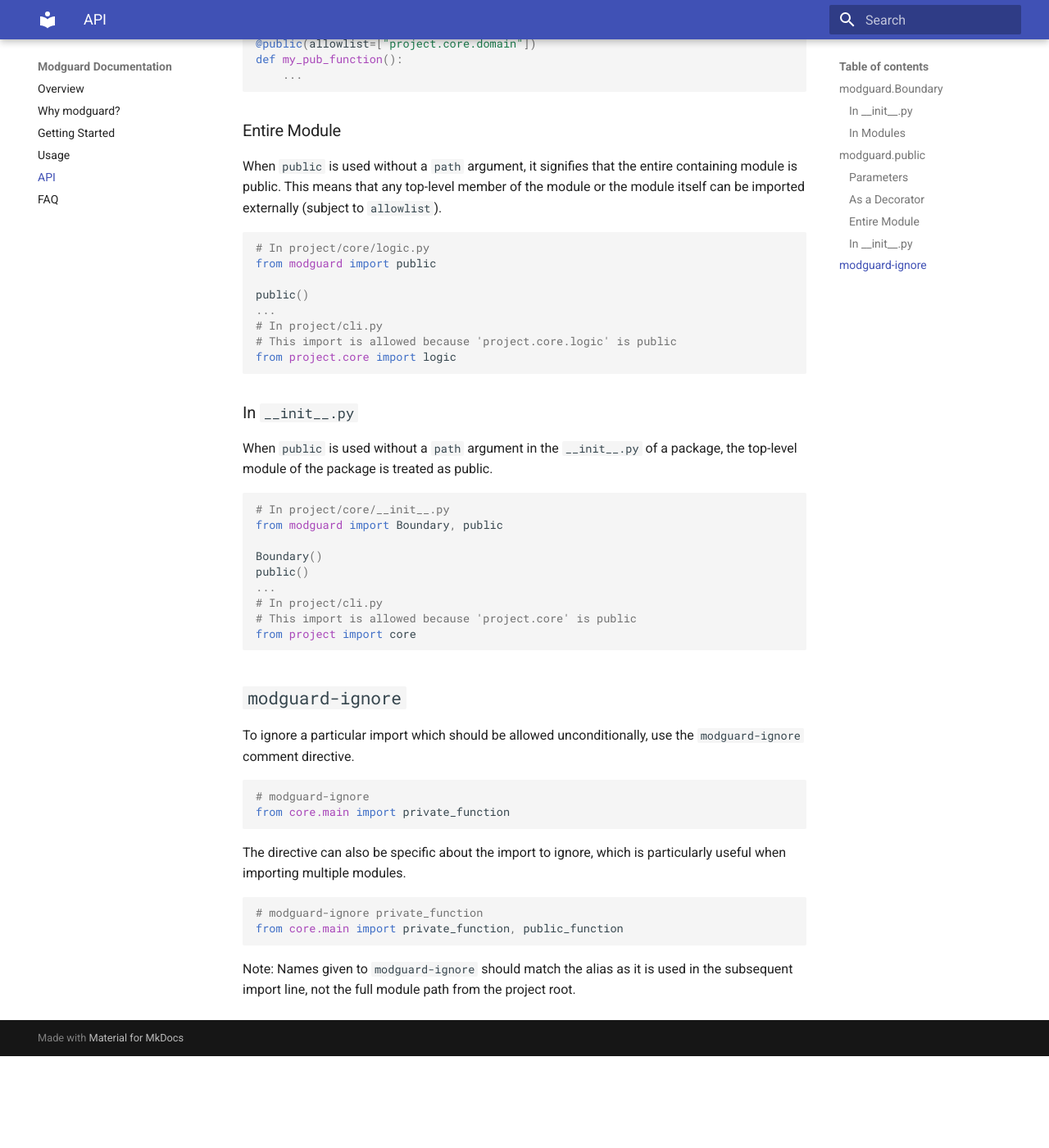
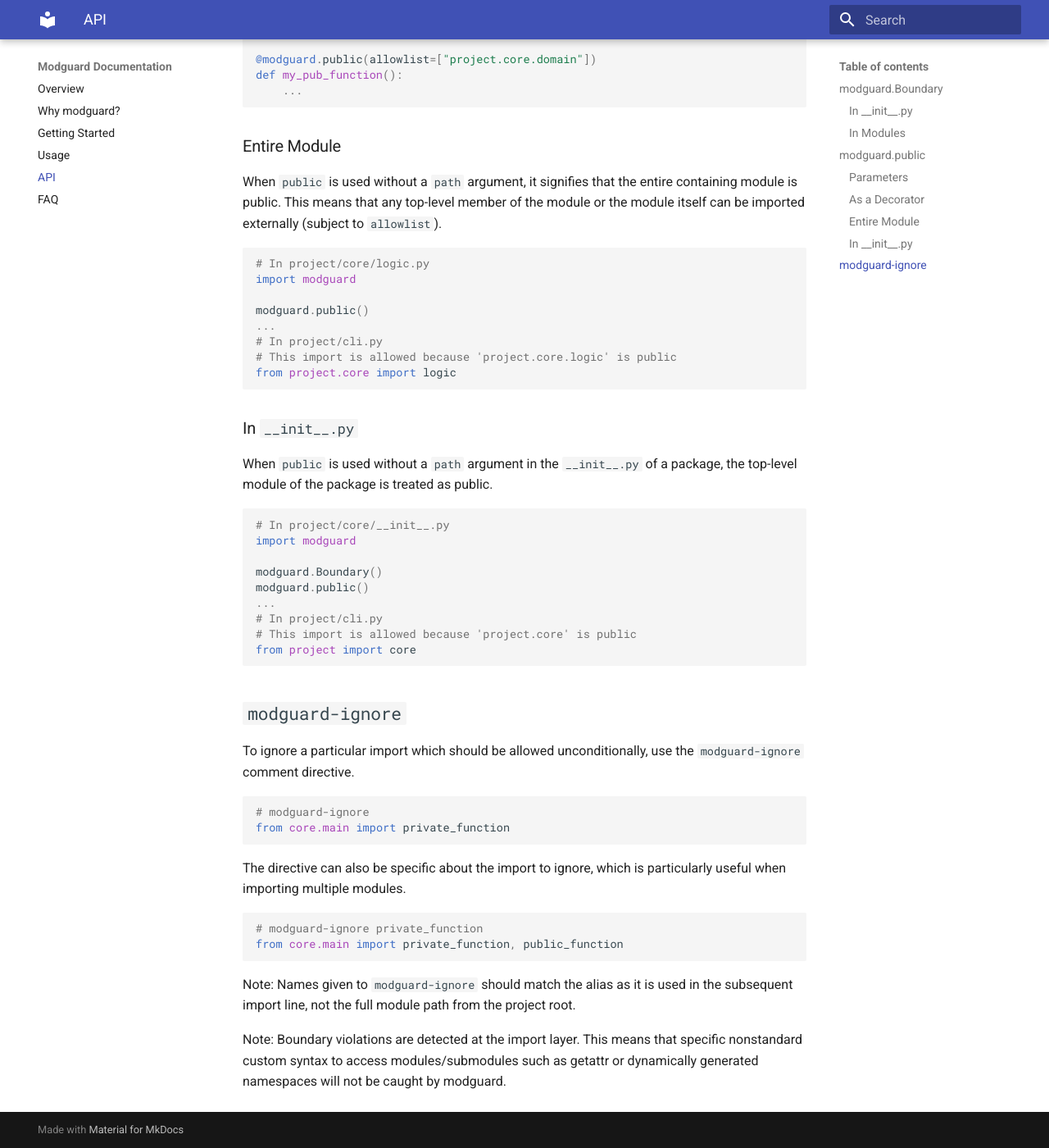
Before and after one commit to gauge-sh/tach, an MkDocs documentation site: the page built from docs/api.md, in a window 1280 px wide and 1400 px high, scrolled down 2119 px. Shown: the whole window at 82% size. Built offline with MkDocs 1.6.1 and Material for MkDocs 9.7.7, drawn with Linux system fonts in a browser that asks for light colours; before the commit the page ends 3407 px from its top, so only the background shows below that; some of the changed text lies outside the part shown.

````diff
--- a/docs/api.md
+++ b/docs/api.md
@@ -6,9 +6,9 @@ A `Boundary` makes all internal members private by default.
 `Boundary` accepts no arguments, and has no runtime behavior. It is detected statically by `modguard`.
 ```python
 # project/core/__init__.py
-from modguard import Boundary
+import modguard
 
-Boundary()
+modguard.Boundary()
 ```
 ### In `__init__.py`
 When a `Boundary` appears in `__init__.py`, this marks the contents of the entire package as private by default.
@@ -44,22 +44,23 @@ Marking a member as `public` allows it to be imported outside its boundary. This
 
 When present, `path` identifies the object being marked as public.
 ```python
-from modguard import public
+import modguard
 
 x: int = 3
 
-public("x")
-public(x)
+# These are functionally the same
+modguard.public("x")
+modguard.public(x)
 ```
 
 When present, `allowlist` defines a list of module paths which are allowed to import the object. Modules which are descendants of the modules in the `allowlist` are also allowed. If any other modules import the object, they will be flagged as errors by `modguard`.
 ```python
 # In project/utils.py
-from modguard import public
+import modguard
 
 x: int = 3
 
-public(x, allowlist=["project.core.domain"])
+modguard.public(x, allowlist=["project.core.domain"])
 
 ...
 # In project/core/other_domain/logic.py
@@ -73,9 +74,9 @@ from project.utils import x
 `public` can also be used as a decorator to mark functions and classes as public. Its behavior is the same as when used as a function, and it accepts the same keyword arguments (the decorated object is treated as `path`)
 
 ```python
-from modguard import public
+import modguard
 
-@public(allowlist=["project.core.domain"])
+@modguard.public(allowlist=["project.core.domain"])
 def my_pub_function():
     ...
 ```
@@ -84,9 +85,9 @@ def my_pub_function():
 When `public` is used without a `path` argument, it signifies that the entire containing module is public. This means that any top-level member of the module or the module itself can be imported externally (subject to `allowlist`).
 ```python
 # In project/core/logic.py
-from modguard import public
+import modguard
 
-public()
+modguard.public()
 ...
 # In project/cli.py
 # This import is allowed because 'project.core.logic' is public
@@ -97,10 +98,10 @@ from project.core import logic
 When `public` is used without a `path` argument in the `__init__.py` of a package, the top-level module of the package is treated as public.
 ```python
 # In project/core/__init__.py
-from modguard import Boundary, public
+import modguard
 
-Boundary()
-public()
+modguard.Boundary()
+modguard.public()
 ...
 # In project/cli.py
 # This import is allowed because 'project.core' is public
@@ -119,3 +120,5 @@ The directive can also be specific about the import to ignore, which is particul
 from core.main import private_function, public_function
 ```
 Note: Names given to `modguard-ignore` should match the alias as it is used in the subsequent import line, not the full module path from the project root.
+
+Note: Boundary violations are detected at the import layer. This means that specific nonstandard custom syntax to access modules/submodules such as getattr or dynamically generated namespaces will not be caught by modguard.
````
Also changed, not shown: README.md (+1 -1 lines), docs/getting-started.md (+3 -3 lines), docs/index.md (+3 -4 lines).
